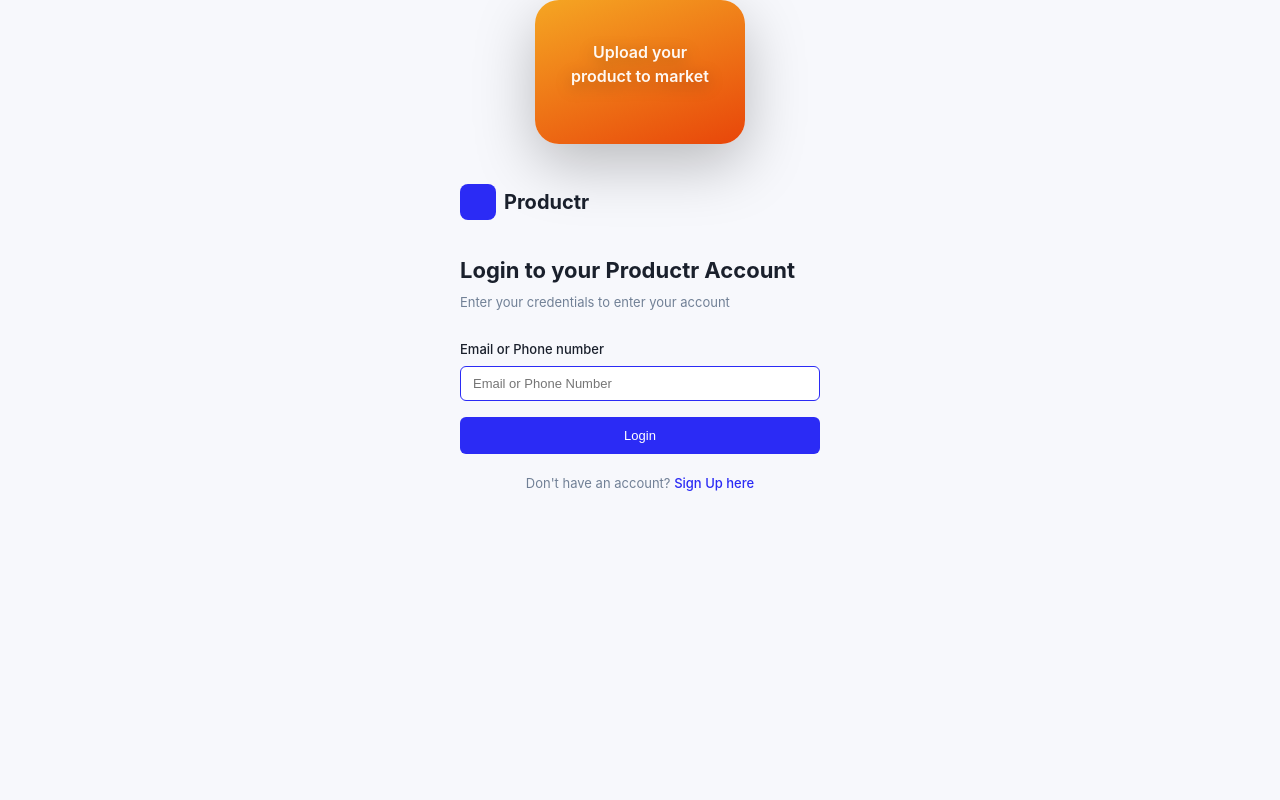
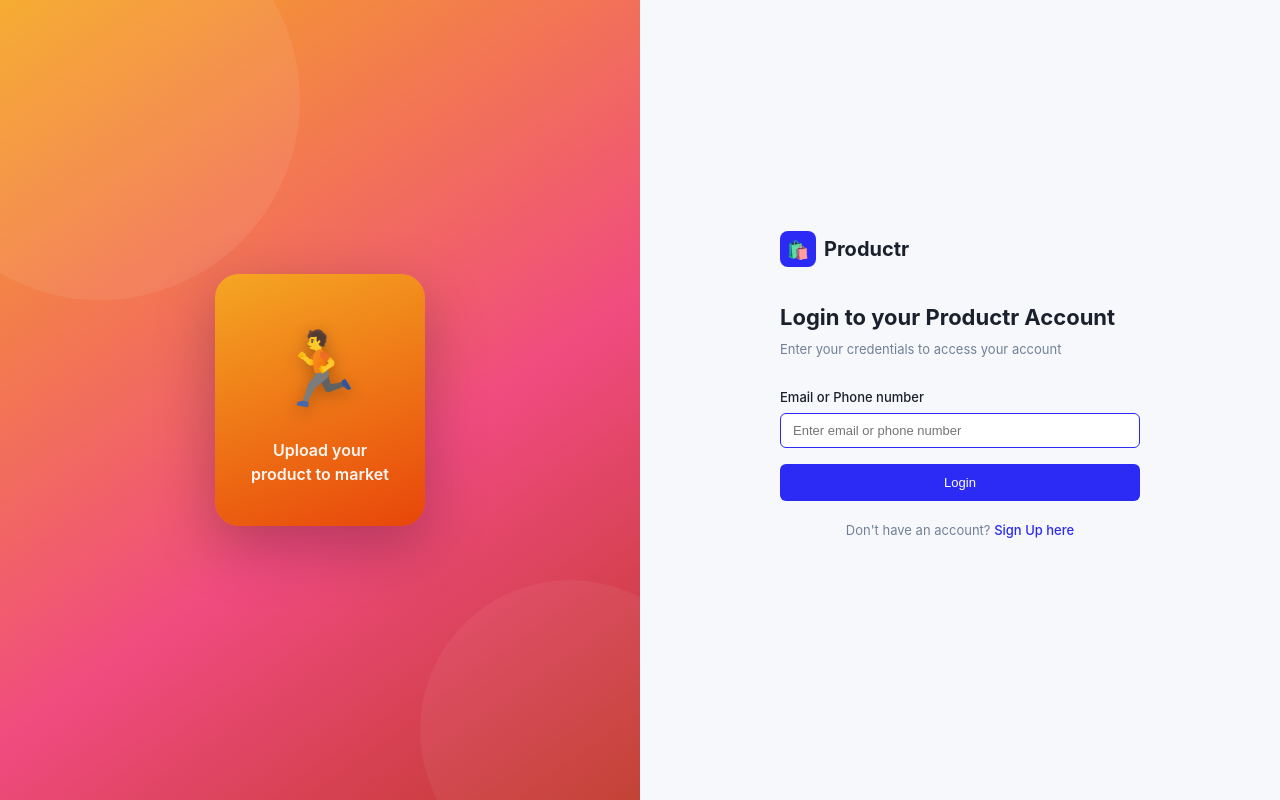
Before and after one commit to RaunakGitH/orufy-assignment, a React (Create React App) app in the folder client/: page /login in a window 1280 px wide. Built offline with nearby package versions, Linux system fonts and the light colour scheme; no server answers.

Commit message:
Minor fixes

```diff
--- a/client/src/pages/Auth/Login.js
+++ b/client/src/pages/Auth/Login.js
@@ -21,6 +21,8 @@ const Login = () => {
     setLoading(true);
     try {
       const res = await login(emailOrPhone.trim());
+      console.log(res)
+      console.log(res.data)
       toast.success("OTP sent");
       navigate("/otp", {
         state: { emailOrPhone: emailOrPhone.trim(), otp: res.data.otp },
@@ -32,72 +34,61 @@ const Login = () => {
     }
   };
   return (
-    <div className="authPage">
-      <div className="authLeft">
+    <div className="auth-page">
+      {/* Left illustration panel */}
+      <div className="auth-left">
         <div className="auth-illustration">
           <div className="auth-illustration-card">
-            <div className="runner-icon">
-              <p>
-                Upl<span>o</span>ad your
-                <br />
-                product to market
-              </p>
+            <div className="runner-icon">🏃</div>
+            <p>Upl<span>o</span>ad your<br />product to market</p>
           </div>
         </div>
       </div>
+
+      {/* Right form panel */}
       <div className="auth-right">
         <div className="auth-card">
+          {/* Logo */}
           <div className="auth-logo">
-              <div className="logo-icon"></div>
+            <div className="logo-icon">🛍️</div>
             <span>Productr</span>
           </div>
+
           <h2>Login to your Productr Account</h2>
-            <p>Enter your credentials to enter your account</p>
+          <p>Enter your credentials to access your account</p>
+
           <form onSubmit={handleSubmit}>
             <div className="form-group">
               <label className="form-label">Email or Phone number</label>
               <input
                 type="text"
-                  className={`form-control ${error ? "error" : ""}`}
-                  placeholder="Email or Phone Number"
+                className={`form-control ${error ? 'error' : ''}`}
+                placeholder="Enter email or phone number"
                 value={emailOrPhone}
-                  onChange={(e) => {
-                    setEmailOrPhone(e.target.value);
-                    setError("");
-                  }}
+                onChange={(e) => { setEmailOrPhone(e.target.value); setError(''); }}
                 autoFocus
               />
               {error && <p className="form-error">{error}</p>}
             </div>
+
             <button
               type="submit"
               className="btn btn-primary"
-                style={{
-                  width: "100%",
-                  justifyContent: "center",
-                  padding: "11px",
-                }}
+              style={{ width: '100%', justifyContent: 'center', padding: '11px' }}
               disabled={loading}
             >
-                {loading ? (
-                  <>
-                    <span className="spinner" /> Sending OTP...
-                  </>
-                ) : (
-                  "Login"
-                )}
+              {loading ? <><span className="spinner" /> Sending OTP...</> : 'Login'}
             </button>
           </form>
+
           <p className="auth-footer">
-              Don't have an account?{" "}
-              <Link to="/login" className="auth-link">
-                Sign Up here
-              </Link>{" "}
+            Don't have an account?{' '}
+            <Link to="/login" className="auth-link">Sign Up here</Link>
           </p>
-          </div>
         </div>
       </div>
     </div>
   );
 };
+
 export default Login;
--- a/client/src/services/authService.js
+++ b/client/src/services/authService.js
@@ -1,9 +1,9 @@
 import API from "./api";
 
 export const login = (emailOrPhone)=>{
-    API.post('/auth/login',{emailOrPhone})
+   return API.post('/auth/login',{emailOrPhone})
 }
 export const verifyOtp = (emailOrPhone,otp) => {
-    API.post('/auth/verify-otp',{emailOrPhone, otp})
+  return  API.post('/auth/verify-otp',{emailOrPhone, otp})
 
 }
```
Also changed, not shown: client/src/components/layout/AppLayout.css (added), client/src/components/layout/AppLayout.js (added), client/src/components/layout/Sidebar.css (added), client/src/components/layout/Sidebar.js (added), client/src/pages/Dashboard/Dashboard.css (added). Lines whose indentation alone changed are shown as unchanged.
